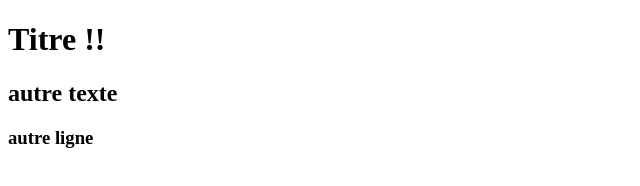
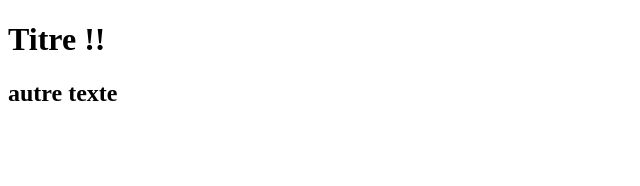
Before and after one commit to AshotAdam/tuto_git, a plain HTML site: page index.html in a window 1280 px wide. Shown: the whole page, without its empty margins (0-640 px from the left). Drawn offline with Linux system fonts and the light colour scheme.

Commit message:
ajout commentaire

```diff
--- a/index.html
+++ b/index.html
@@ -10,7 +10,7 @@
 
     <div>
         <h2>autre texte</h2>
-        <h3>autre ligne</h3>
+    <!--    <h3>autre ligne</h3> -->
     </div>
 </body>
 </html>
```
